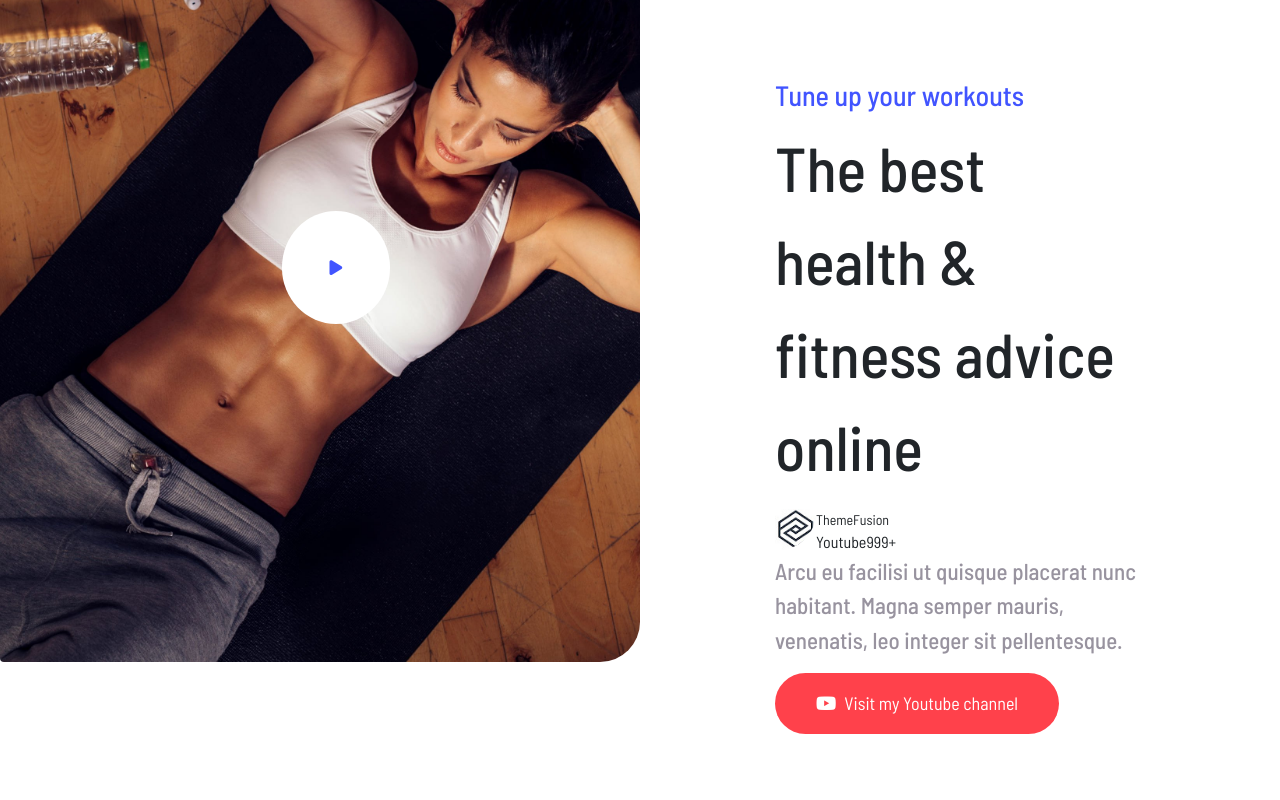
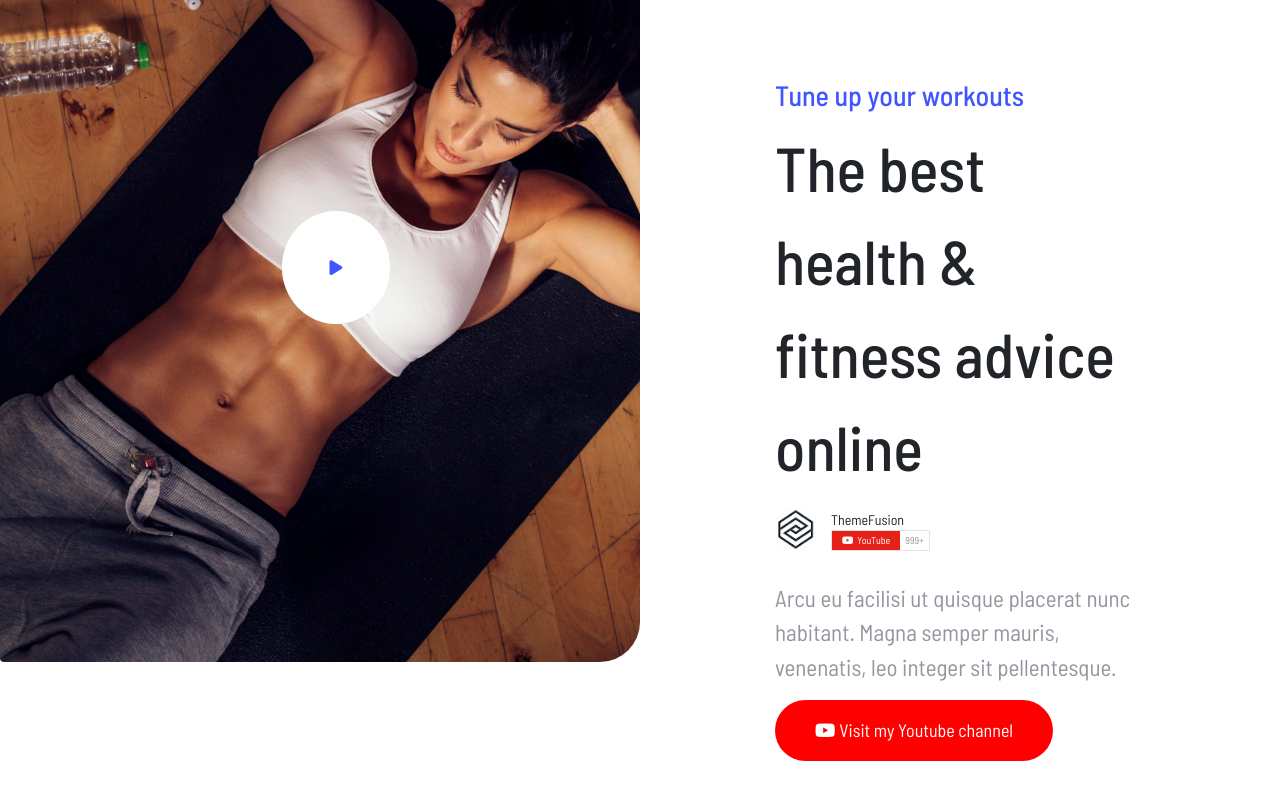
Before and after one commit to emanuele-pogliari/proj-html-vuejs, a Vue app: page / in a window 1280 px wide. Shown: the part 1874-2674 px from the top of the page. Built offline with nearby package versions, Linux system fonts and the light colour scheme.

Commit message:
training, articles sections fixed. Some minor style changes applied

```diff
--- a/src/components/AppFeatures.vue
+++ b/src/components/AppFeatures.vue
@@ -24,11 +24,11 @@ export default{
                 <img class="img-fluid" src="/public/images/box1-2x.jpg" alt="">
                 <div class="position-absolute bottom-0 left-0">
                     <div class="mb-2">
-                <img class="img-fluid mx-auto separator-w" src="/images/separator-white.png" alt="">
-            </div>
+                    <img class="img-fluid mx-auto separator-w" src="/images/separator-white.png" alt="">
                     <h4>Crossfit Workout</h4>
                     <small>Push your limits</small>
                 </div>
+            </div>
             </div>
 
             <div class="card-feat position-relative p-0">
--- a/src/components/AppHeader.vue
+++ b/src/components/AppHeader.vue
@@ -115,19 +115,6 @@ export default{
       background-color: $color5;
     }
 
-    .buy-btn{
-      background-color: black;
-      border:2px solid #333333;
-      a{
-        line-height: 21px;
-      }
-
-      &:hover{
-      background-color: white;
-      color:black;
-    }
-  }
-
   }
 
 
--- a/src/components/AppJoin.vue
+++ b/src/components/AppJoin.vue
@@ -15,7 +15,7 @@ export default{
         <div class="mb-4 col-1">
           <img class="img-fluid" src="/public/images/separator-yellow.png" alt="">
         </div>
-        <input class="form-control w-50 rounded-4 d-inline-block me-3" type="email" placeholder="Insert your mail...*">
+        <input class="form-control w-50 rounded-pill d-inline-block me-3" type="email" placeholder="Insert your mail...*">
         <button class="my-btn px-5  btn rounded-pill text-white">Subscribe</button>
         <div class="col-9 mt-3">
           <p class="sub-text">Curabitur non nulla sit amet nisl tempus convallis quis ac lectus dolor sit amet, consectetur adipiscing elit sed porttitor lectus.</p>
@@ -43,6 +43,10 @@ export default{
         background-size: cover;
     }
 
+    input{
+      height: 55px;
+    }
+
     h3{
         font-size: 28px;
     }
--- a/src/components/AppTestimonial.vue
+++ b/src/components/AppTestimonial.vue
@@ -15,7 +15,7 @@ export default{
           <img class="separator-y" src="/images/separator-yellow.png" alt="">
         </div>
           <p class="demo-text">Arcu auctor gravida nisl, congue sit nisi tincidunt eget proin. In lacinia lacus donec sed massa in ipsum eros, tristique. Gravida suspendisse etiam in iaculis</p>
-        <button class="btn my-btn rounded-pill"><a>Buy Avada today <i class="ms-1 fa-solid fa-angle-right"></i></a></button>
+        <button class="btn my-btn buy-btn rounded-pill"><a>Buy Avada today <i class="ms-1 fa-solid fa-angle-right"></i></a></button>
       </div>
     </div>
 </div>
@@ -55,5 +55,12 @@ export default{
   width: 70px;
 }
 
+.buy-btn{
+  background-color: $color4;
+  &:hover{
+    background-color: $color2;
+  }
 }
+}
+
 </style>
--- a/src/components/AppTraining.vue
+++ b/src/components/AppTraining.vue
@@ -16,7 +16,7 @@ export default{
                 <p class="mb-0 card-title">Team training</p>
                 <small class="sub-title">Find a partner</small>
                 <p class="my-text">Vestibulum, curabitur eu sem nibh ultrices sit nulla adipiscing. Nisl sit fames amet senectus eget sed duis vehicula. Tristique.</p>
-                <a href="">Find a partner</a><i class="fa-solid fa-chevron-right"></i>
+                <a href="">Find a partner</a><i class="ms-2 fa-solid fa-chevron-right"></i>
             </div>
         </div>
         <div class="single-card rounded-2 text-center">
@@ -25,7 +25,7 @@ export default{
             <p class="mb-0 card-title">Crossifit workout</p>
             <small class="sub-title">Push your limits</small>
             <p class="my-text">Vestibulum, curabitur eu sem nibh ultrices sit nulla adipiscing. Nisl sit fames amet senectus eget sed duis vehicula. Tristique.</p>
-            <a href="">Learn about crossfit</a><i class="fa-solid fa-chevron-right"></i>
+            <a href="">Learn about crossfit</a><i class="ms-2 fa-solid fa-chevron-right"></i>
         </div>
         </div>
         <div class="single-card rounded-2 text-center">
@@ -36,7 +36,7 @@ export default{
             <p class="mb-0 card-title">Weight loss plan</p>
             <small class="sub-title">Shed those pounds</small>
             <p class="my-text">At laoreet senectus volutpat diam vel sed sed amet pellentesque. Lobortis ut aliquam risus purus. A tellus ut etiam.</p>
-            <a href="">Schedule a workout</a><i class="fa-solid fa-chevron-right"></i>
+            <a href="">Schedule a workout</a><i class="ms-2 fa-solid fa-chevron-right"></i>
             </div>
         </div>
     </div>
--- a/src/components/AppYoutubeLink.vue
+++ b/src/components/AppYoutubeLink.vue
@@ -20,14 +20,14 @@ export default{
                 <img class="unamed" src="/public/images/unnamed.jpg" alt="">
                 <div class="d-flex flex-column ">
                     <small>ThemeFusion</small>
-                    <div class="d-flex">
-                        <div>Youtube</div>
-                        <div>999+</div>
+                    <div class="youtube-button d-flex">
+                        <div class="red"><i class="me-1 fa-brands fa-youtube"></i>YouTube</div>
+                        <div class="count">999+</div>
                     </div>
                 </div>
             </div>
             <p class="text-desc">Arcu eu facilisi ut quisque placerat nunc habitant. Magna semper mauris, venenatis, leo integer sit pellentesque.</p>
-            <button class="btn my-btn rounded-pill"><i class="me-2 fa-brands fa-youtube"></i>Visit my Youtube channel</button>
+            <button class="btn my-btn rounded-pill"><i class="me-1 fa-brands fa-youtube"></i>Visit my Youtube channel</button>
         </div>
     </div>
 </div>
@@ -52,6 +52,7 @@ export default{
     .text-desc{
         font-size: 23px;
         color:#98939F;
+        font-weight: 400;
     }
 
     .col-left{
@@ -63,6 +64,15 @@ export default{
             top: 42%;
             left:44%;
         }
+
+        img{
+        width: 100%;
+        height: 100%;
+        border-radius: 4px;
+        border-bottom-right-radius: 40px;
+        object-fit: cover;
+        overflow: hidden;
+    }
     }
 
     .col-right{
@@ -70,25 +80,49 @@ export default{
         padding: 135px;
 
         .my-btn{
-            background-color:$color5;
+            background-color: red;
         }
+
+        .unamed{
+        width:41px;
+        height: 100%;
+        object-fit: cover;
+        margin-right:15px;
+    }
+
+
+    .youtube-button{
+        border: 1px solid rgba(223, 220, 220, 0.767);
+        border-radius: 1px;
+        display: flex;
+        align-items: center;
+        font-size: 10px;
+        margin-bottom: 30px;
+
+
+        .red{
+            background-color: #E62117;
+            color:white;
+            vertical-align: middle;
+            padding: 2px 10px;
+        }
+        .count{
+            vertical-align: middle;
+            padding: 2px 5px;
+            color:#98939F;
+        }
+
+    }
+
 
 
     }
 
 
-    img{
-        width: 100%;
-        height: 100%;
-        border-radius: 4px;
-        border-bottom-right-radius: 40px;
-        object-fit: cover;
-        overflow: hidden;
-    }
 
-    .unamed{
-        width:41px
-    }
+
+
+
 }
 
 </style>
--- a/src/styles/general.scss
+++ b/src/styles/general.scss
@@ -11,10 +11,9 @@ a {
 }
 
 .my-btn {
-    padding: 17px 40px;
+    padding: 16px 39px;
     font-size: 18px;
     background-color: $color4;
-    line-height: 1.4;
     color: white;
 }
 
@@ -34,3 +33,18 @@ a {
     height: 55px;
     padding: 18px 22px;
 }
+
+
+.buy-btn {
+    background-color: black;
+    border: 2px solid #333333;
+
+    a {
+        line-height: 21px;
+    }
+
+    &:hover {
+        background-color: white;
+        color: black;
+    }
+}
```
Also changed, not shown: src/components/AppArticles.vue (+10 -8 lines).
